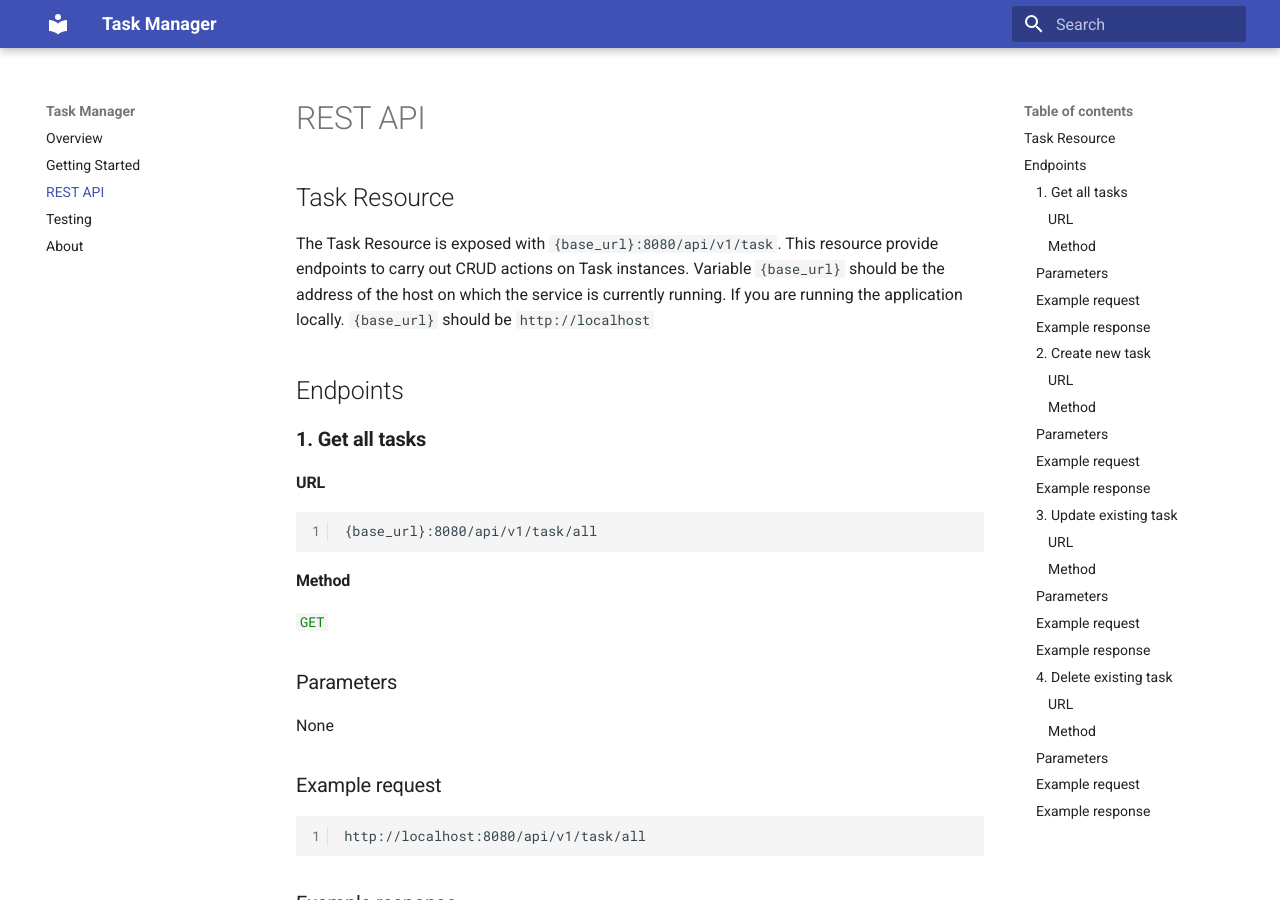
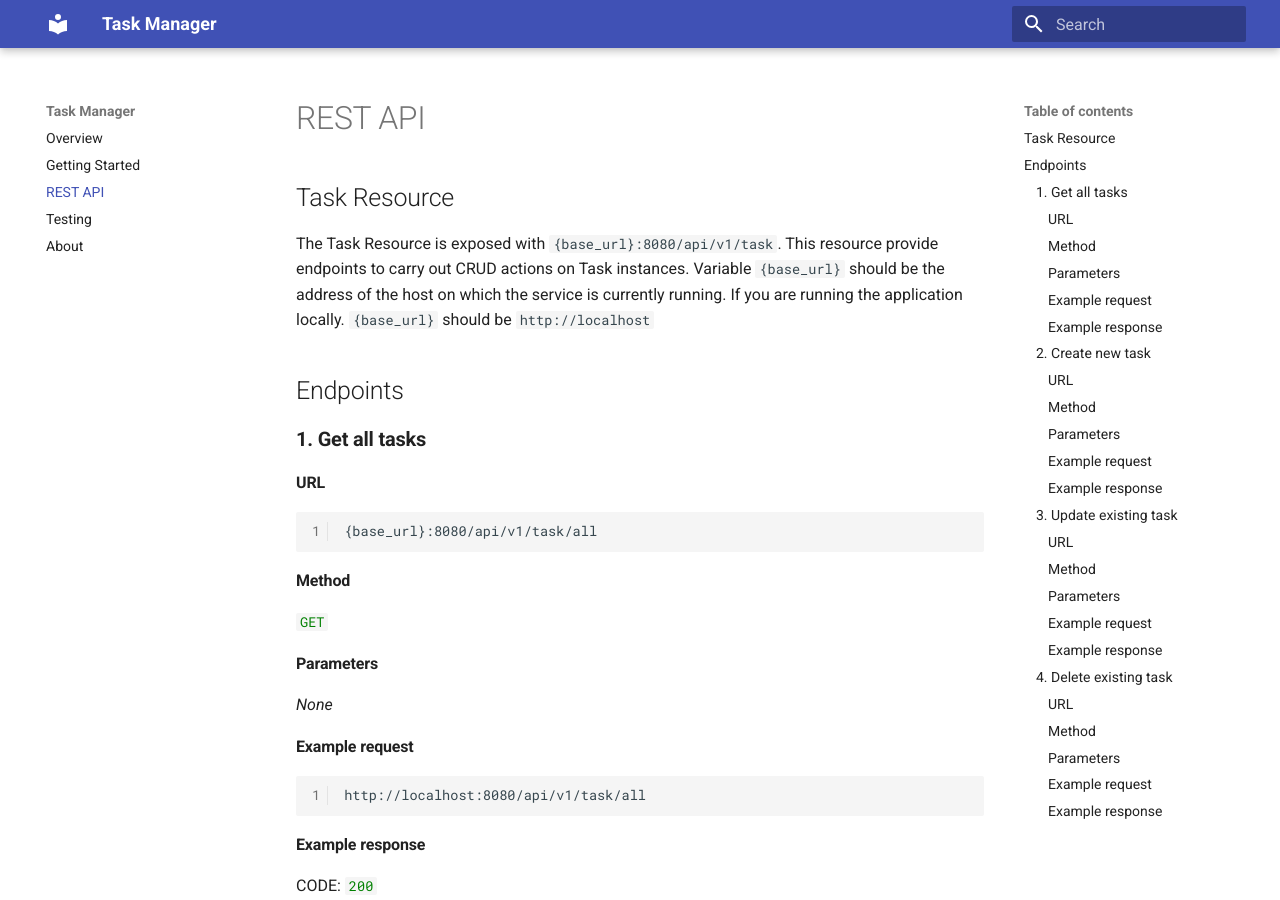
Before and after one commit to truongkimson/task-manager-docs, an MkDocs documentation site: the page built from docs/rest_api.md, in a window 1280 px wide and 900 px high. Built offline with MkDocs 1.6.1 and Material for MkDocs 9.7.7, drawn with Linux system fonts in a browser that asks for light colours.

````diff
--- a/docs/rest_api.md
+++ b/docs/rest_api.md
@@ -19,17 +19,17 @@ Variable `{base_url}` should be the address of the host on which the service is
 
 <code><span style="color:green">GET</span></code>
 
-### Parameters
+#### Parameters
 
-None
+*None*
 
-### Example request
+#### Example request
 
 ```
 http://localhost:8080/api/v1/task/all
 ```
 
-### Example response
+#### Example response
 
 CODE: <code><span style="color:green">200</span></code>
 
@@ -62,21 +62,21 @@ CODE: <code><span style="color:green">200</span></code>
 
 <code><span style="color:orange">POST</span></code>
 
-### Parameters
+#### Parameters
 
-Header
+*Header*
 
 ```
 Content-Type: application/json
 ```
 
-### Example request
+#### Example request
 
 ```
 http://localhost:8080/api/v1/task/create
 ```
 
-Request body
+*Request body*
 
 ```json
 {
@@ -85,7 +85,7 @@ Request body
 }
 ```
 
-### Example response
+#### Example response
 
 CODE: <code><span style="color:green">201</span></code>
 
@@ -121,21 +121,21 @@ CODE: <code><span style="color:blue">422</span></code>
 
 <code><span style="color:blue">PUT</span></code>
 
-### Parameters
+#### Parameters
 
-Header
+*Header*
 
 ```
 Content-Type: application/json
 ```
 
-### Example request
+#### Example request
 
 ```
 http://localhost:8080/api/v1/task/update
 ```
 
-Request body
+*Request body*
 
 ```json
 {
@@ -145,7 +145,7 @@ Request body
 }
 ```
 
-### Example response
+#### Example response
 
 CODE: <code><span style="color:green">200</span></code>
 
@@ -181,23 +181,23 @@ CODE: <code><span style="color:blue">422</span></code>
 
 <code><span style="color:red">DELETE</span></code>
 
-### Parameters
+#### Parameters
 
 `{task_id}`: id of the task to be deleted
 
-Header
+*Header*
 
 ```
 Content-Type: application/json
 ```
 
-### Example request
+#### Example request
 
 ```
 http://localhost:8080/api/v1/task/78/delete
 ```
 
-### Example response
+#### Example response
 
 CODE: <code><span style="color:green">200</span></code>
 
````
